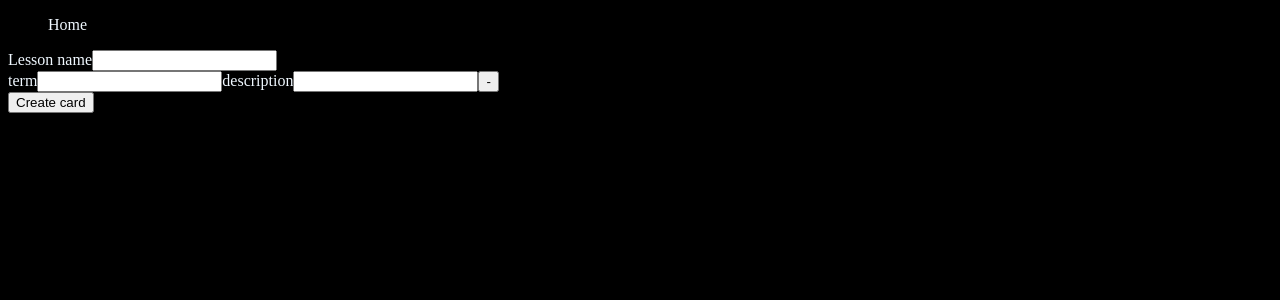
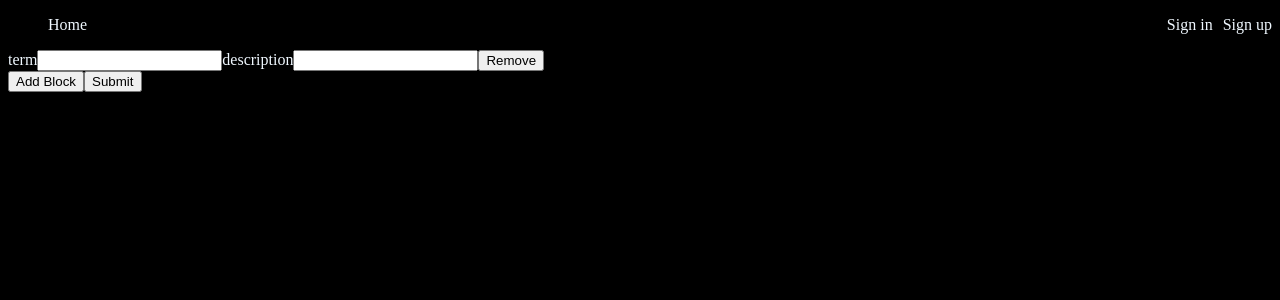
Before and after one commit to kapkande/quizlet, a React (Vite) app: page /createLessen in a window 1280 px wide. Shown: the top 300 px of the page. Built offline with nearby package versions, Linux system fonts and the light colour scheme.

Commit message:
init: add buttons seng in out

```diff
--- a/package.json
+++ b/package.json
@@ -3,7 +3,7 @@
     "private": true,
     "version": "0.0.0",
     "type": "module",
-    "homepage": "https://kapkande.github.io/quizlet/",
+    "homepage": "http://127.0.0.1:5500/dist/",
     "scripts": {
         "dev": "vite",
         "build": "tsc && vite build",
--- a/src/App.tsx
+++ b/src/App.tsx
@@ -1,4 +1,3 @@
-
 import { Route, Routes } from "react-router-dom";
 import ChooseLessons from './conponents/ChooseLesson/ChooseLesson'
 import Lason from './conponents/lesson/lesson'
@@ -7,13 +6,16 @@ import LearningLevle2 from './conponents/games/learningLevle2/learningLevle2';
 import LearningLevle1 from './conponents/games/learningLevle1/learningLevle1';
 import Card from './conponents/games/card/Card';
 import CreateLesson from "./conponents/CreateLesson/CreateLesson";
+import { Register } from "./conponents/logAndReg/Register";
+import { Login } from "./conponents/logAndReg/Login";
+import { useState } from "react";
 
 
 export default function App() {
+  const [login, setLogin] = useState(false)
   return (
-
     <main>
-      <Nav></Nav>
+      <Nav login={login} setLogin={setLogin}></Nav>
       <Routes>
         <Route path="/" element={<ChooseLessons></ChooseLessons>} />
         <Route path="/item" element={<Lason></Lason>} />
@@ -21,6 +23,8 @@ export default function App() {
         <Route path="/learningL1" element={<LearningLevle1></LearningLevle1>} />
         <Route path="/learningL2" element={<LearningLevle2></LearningLevle2>} />
         <Route path="/createLessen" element={<CreateLesson></CreateLesson>} />
+        <Route path="/login" element={<Login setLogin={setLogin}></Login>} />
+        <Route path="/register" element={<Register setLogin={setLogin}></Register>} />
       </Routes>
     </main>
 
--- a/src/conponents/CreateLesson/CreateInputs.tsx
+++ b/src/conponents/CreateLesson/CreateInputs.tsx
@@ -1,24 +1,35 @@
-import styles from './Create.module.css';
-interface IKey {
-    i: number
+import { useRef } from 'react';
+
+interface InputBlockProps {
+    id: number;
+    term: string;
+    description: string;
+    onRemove: (id: number) => void;
+    onInputChange: (id: number, term:string, description: string) => void;
 }
 
-export default function CreateInputs({ i }: IKey) {
-    function handleClick(e: any) {
-        e.preventDefault();
-        if (e.target.tagName != "BUTTON") { return }
-        e.currentTarget.remove()
-    }
+export function InputBlock({ id, term, description, onRemove, onInputChange }: InputBlockProps) {
+    const handleRemove = () => {
+        onRemove(id);
+    };
 
+    const handleInputChange = () => {
+        onInputChange(id, String(inputRefTerm.current?.value), String(inputRefDescription.current?.value));
+      };
+
+      const inputRefTerm = useRef<HTMLInputElement>(null);
+      const inputRefDescription = useRef<HTMLInputElement>(null);
     return (
-        <div onClick={handleClick} key={i}>
+        <div>
             <label>term
-                <input type="text" />
+                <input ref={inputRefTerm} type="text" value={term} onChange={handleInputChange} />
             </label>
             <label>description
-                <input type="text" />
+                <input ref={inputRefDescription} type="text" value={description} onChange={handleInputChange} />
             </label>
-            <button className={styles.button}>-</button>
-        </div >
-    )
+            <button type="button" onClick={handleRemove}>
+                Remove
+            </button>
+        </div>
+    );
 }
--- a/src/conponents/CreateLesson/CreateLesson.tsx
+++ b/src/conponents/CreateLesson/CreateLesson.tsx
@@ -1,24 +1,45 @@
-import CreateInputs from "./CreateInputs";
-import { useState } from "react"
+import { useState } from "react";
+import { InputBlock } from "./CreateInputs";
 
-export default function CreateLesson() {
-    const isAdmin = true
-    var err = new Error('Not found');
-    if (!isAdmin) { return err.message  }
-    const [showCode, setShowCode] = useState([<CreateInputs i={0}></CreateInputs>]);
+export default function InputBlocks() {
+  const [inputBlocks, setInputBlocks] = useState([{ id: 1, term: "", description:"" }]);
 
-    const handleButtonClick = (e: any) => {
-        e.preventDefault();
-        setShowCode([...showCode, <CreateInputs i={showCode.length} />]);
-    };
+  const handleAddBlock = () => {
+    setInputBlocks([...inputBlocks, { id: inputBlocks.length + 1, term: "", description:"" }]);
+  };
 
-    return (
-        <form>
-            <label>Lesson name
-                <input type="text" />
-            </label>
-            {showCode.map((code: any) => code)}
-            <button onClick={handleButtonClick}>Create card</button>
-        </form>
-    )
+  const handleRemoveBlock = (id: number) => {
+    setInputBlocks(inputBlocks.filter((block) => block.id !== id));
+  };
+
+  const handleInputChange = (id: number, term:string, description:string) => {
+    const updatedBlocks = inputBlocks.map((block) =>
+      block.id === id ? { ...block, term, description } : block
+    );
+    setInputBlocks(updatedBlocks);
+  };
+
+  const handleSubmit = (e: React.FormEvent<HTMLFormElement>) => {
+    e.preventDefault();
+    console.log(inputBlocks);
+  };
+
+  return (
+    <form onSubmit={handleSubmit}>
+      {inputBlocks.map((block) => (
+        <InputBlock
+          key={block.id}
+          id={block.id}
+          term={block.term}
+          description={block.description}
+          onRemove={handleRemoveBlock}
+          onInputChange={handleInputChange}
+        />
+      ))}
+      <button type="button" onClick={handleAddBlock}>
+        Add Block
+      </button>
+      <button type="submit">Submit</button>
+    </form>
+  );
 }
--- a/src/conponents/Nav/Nav.module.css
+++ b/src/conponents/Nav/Nav.module.css
@@ -1,7 +1,9 @@
 .item{
 color: aliceblue;
+
 }
 .items{
     display: flex;
-
+    justify-content: space-between;
+    gap: 10px;
 }
--- a/src/conponents/Nav/Nav.tsx
+++ b/src/conponents/Nav/Nav.tsx
@@ -1,12 +1,33 @@
 import { Link } from "react-router-dom";
 import styles from './Nav.module.css'
-export default function Nav () {
+
+interface NavProps {
+    login: boolean;
+    setLogin: React.Dispatch<React.SetStateAction<boolean>>;
+  }
+
+export default function Nav({ login, setLogin }: NavProps) {
+    function setSingOut() {
+        setLogin(false)
+    }
     return (
         <nav>
             <ul className={styles.items}>
                 <li>
                     <Link to="/" className={styles.item}> Home </Link>
                 </li>
+                {!login && <ul className={styles.items}>
+                    <li>
+                        <Link to="/login" className={styles.item}> Sign in </Link>
+                    </li>
+                    <li>
+                        <Link to="/register" className={styles.item}> Sign up </Link>
+                    </li>
+                </ul>}
+                {login && <li>
+                    <Link to="#" className={styles.item} onClick={setSingOut}> Sing out </Link>
+                </li>}
+
             </ul>
         </nav>
     )
--- a/src/conponents/linkInBack.ts
+++ b/src/conponents/linkInBack.ts
@@ -1 +1 @@
-export const linkInBack = 'http://bouqeros.online/data/'
+export const linkInBack = 'http://localhost:3500'
--- /dev/null
+++ b/src/conponents/logAndReg/Login.tsx
@@ -0,0 +1,27 @@
+import { useState } from "react";
+interface NavProps {
+    setLogin: React.Dispatch<React.SetStateAction<boolean>>;
+  }
+export function Login({ setLogin }: NavProps) {
+    const [name, setName] = useState('')
+    const [password, setPassword] = useState('')
+
+    function handleSubmit(e: React.FormEvent<HTMLFormElement>) {
+        e.preventDefault();
+        setLogin(true)
+    }
+
+    return (
+        <form onSubmit={handleSubmit}>
+            <label>name
+                <input name="name" type="text" value={name} onChange={(e) => setName(e.target.value)} />
+            </label>
+            <label>password
+                <input name="password" type="password" value={password} onChange={(e) => setPassword(e.target.value)} />
+            </label>
+            <button type="submit">
+                Sign in
+            </button>
+        </form>
+    )
+}
--- /dev/null
+++ b/src/conponents/logAndReg/Register.tsx
@@ -0,0 +1,36 @@
+import { useState } from "react";
+import { postReg } from "../post/postReg";
+
+interface RegisterProps {
+  setLogin: React.Dispatch<React.SetStateAction<boolean>>;
+}
+
+export function Register({ setLogin }: RegisterProps) {
+  const [name, setName] = useState("");
+  const [password, setPassword] = useState("");
+  const [email, setEmail] = useState("");
+
+  function handleSubmit(e: React.FormEvent<HTMLFormElement>) {
+    e.preventDefault();
+    postReg({ name, password, email });
+    setLogin(true);
+  }
+
+  return (
+    <form onSubmit={handleSubmit}>
+      <label>
+        name
+        <input type="text" value={name} onChange={(e) => setName(e.target.value)} />
+      </label>
+      <label>
+        password
+        <input type="password" value={password} onChange={(e) => setPassword(e.target.value)} />
+      </label>
+      <label>
+        email
+        <input type="text" value={email} onChange={(e) => setEmail(e.target.value)} />
+      </label>
+      <button type="submit">Sing up</button>
+    </form>
+  );
+}
--- /dev/null
+++ b/src/conponents/post/postReg.ts
@@ -0,0 +1,27 @@
+import axios, { AxiosError } from "axios";
+import { linkInBack } from "../linkInBack";
+
+interface iReg {
+    email: string
+    password: string
+    name: string
+}
+
+export async function postReg(data: iReg) {
+    const link: string = `${linkInBack}/reg`
+    if (data.name == '') { return }
+    try {
+        console.log(data);
+        const respons = await axios.post(link, {}, {
+            headers: {
+                name: data.name,
+                email: data.email,
+                password: data.password
+            }
+        });
+        console.log(respons.data);
+    } catch (e: unknown) {
+        const error = e as AxiosError
+        return error
+    }
+}
```
